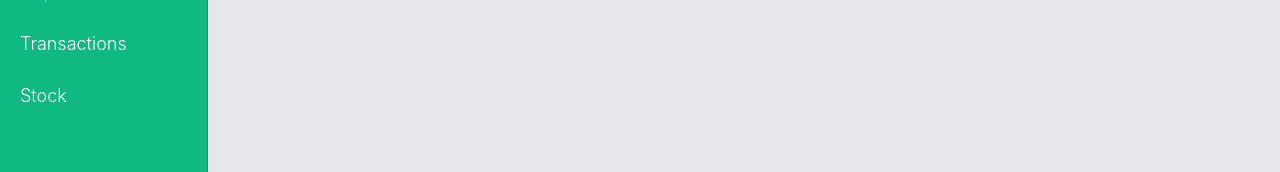
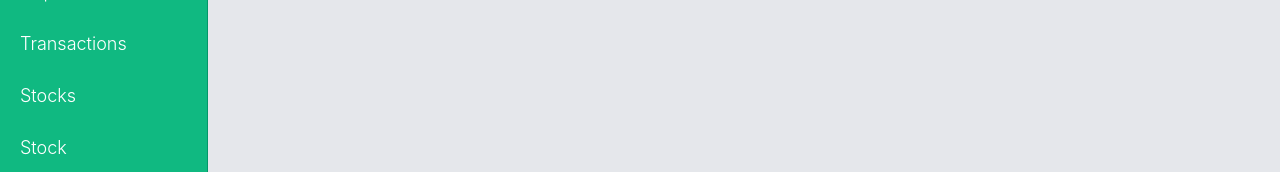
Before and after one commit to nils-developer/dashboard, a React (Create React App) app: page /addInvestment in a window 1280 px wide. Shown: the part 182-354 px from the top of the page. Built offline with nearby package versions, Linux system fonts and the light colour scheme.

Commit message:
Revised DropdownMenu

```diff
--- a/src/App.tsx
+++ b/src/App.tsx
@@ -8,6 +8,7 @@ import {SideBar} from "./scenes/global/SideBar";
 import {AddBalance} from "./scenes/balance/AddBalance";
 import {Transactions} from "./scenes/transactions/Transactions";
 import {Stock} from "./scenes/stock/Stock";
+import {Investments} from "./scenes/investments/Investments";
 
 const App = () => {
     return (
@@ -21,6 +22,7 @@ const App = () => {
                             <Route path="/" element={<Dashboard/>}/>
                             <Route path="/line" element={<Depot/>}/>
                             <Route path="/addBankItem" element={<AddBalance itemType="balance"/>}/>
+                            <Route path="/addInvestment" element={<Investments/>}/>
                             <Route path="/transactions" element={<Transactions/>}/>
                             <Route path="/stock" element={<Stock/>}/>
                         </Routes>
--- a/src/components/Header.tsx
+++ b/src/components/Header.tsx
@@ -4,7 +4,7 @@ type Props = {
     title: string
 }
 
-export const Header= ({title}: Props) => {
+export const Header = ({title}: Props) => {
     return (
         <header>
             <h1 className="text-5xl text-emerald-600 font-semi my-5">{title}</h1>
--- a/src/scenes/dashboard/Dashboard.tsx
+++ b/src/scenes/dashboard/Dashboard.tsx
@@ -25,7 +25,7 @@ export const Dashboard = () => {
                     title={"Dashboard"}
                 />
                 <div className="flex">
-                    <AddItemButton uri="/addStock" text="Add Stock"/>
+                    <AddItemButton uri="/stock" text="Add Stock"/>
                     <AddItemButton uri="/addInvestment" text="Add Investment"/>
                     <AddItemButton uri="/addBankItem" text="Add Bank"/>
                 </div>
--- a/src/scenes/dashboard/data/fetchData.ts
+++ b/src/scenes/dashboard/data/fetchData.ts
@@ -1,7 +1,7 @@
 import axios, {AxiosResponse} from "axios";
 import {SetStateAction} from "react";
 
-export const fetchBalanceFromUser = async (setStateAction: (arg0: SetStateAction<number>) => void) => {
+export const fetchBalanceFromUser = async (setStateAction: (value: SetStateAction<number>) => void) => {
     let response: AxiosResponse<number> | void = await axios.get<number>("http://localhost:8080/balance/fetchBalance")
         .catch(
             error => console.error(error)
--- /dev/null
+++ b/src/scenes/global/Dropdown.tsx
@@ -0,0 +1,36 @@
+import React, {useState} from 'react';
+
+type Props = {
+    className: string
+}
+
+export const DropdownMenu = ({className}: Props) => {
+    const [selectedOption, setSelectedOption] = useState('')
+    const [isHovered, setIsHovered] = useState(false)
+
+    const handleOptionChange = (event: React.ChangeEvent<HTMLSelectElement>) => {
+        setSelectedOption(event.target.value)
+    }
+
+    return (
+        <div
+            onMouseEnter={() => setIsHovered(true)}
+            onMouseLeave={() => setIsHovered(false)}
+        >
+            <label className={className}>Stocks</label>
+            <select
+                className={
+                    `${isHovered ? 'block' : 'hidden'} ${className} w-full bg-emerald-500`
+                }
+                id="stocks"
+                value={selectedOption}
+                onChange={handleOptionChange}
+                size={2}
+                style={{overflow: isHovered ? 'hidden' : 'auto'}}
+            >
+                <option>Add</option>
+                <option>List</option>
+            </select>
+        </div>
+    )
+}
--- a/src/scenes/global/SideBar.tsx
+++ b/src/scenes/global/SideBar.tsx
@@ -1,6 +1,8 @@
 import {Link} from "react-router-dom";
+import {DropdownMenu} from "./Dropdown";
 
 const linkStyle: string = "grow pl-5 py-3 ease-in-out duration-300 hover:pl-8 hover:bg-emerald-300 hover:font-medium"
+const dropDownStyle: string = "flex"
 
 export const SideBar = () => {
     return (
@@ -19,6 +21,9 @@ export const SideBar = () => {
                     to="/transactions"
                     className={linkStyle}
                 >Transactions</Link>
+                <DropdownMenu
+                    className={linkStyle + " " + dropDownStyle}
+                />
                 <Link
                     to="/stock"
                     className={linkStyle}
--- /dev/null
+++ b/src/scenes/investments/Investments.tsx
@@ -0,0 +1,8 @@
+
+export const Investments = () => {
+    return (
+        <div>
+
+        </div>
+    )
+}
--- a/src/scenes/stock/Stock.tsx
+++ b/src/scenes/stock/Stock.tsx
@@ -18,8 +18,6 @@ export const Stock = () => {
             stockPrice: refStockPrice.current?.value,
             stockDate: currentDate
         }
-
-        console.log(stockItem)
 
         axios.post(
             "http://localhost:8080/stock/create",
```
